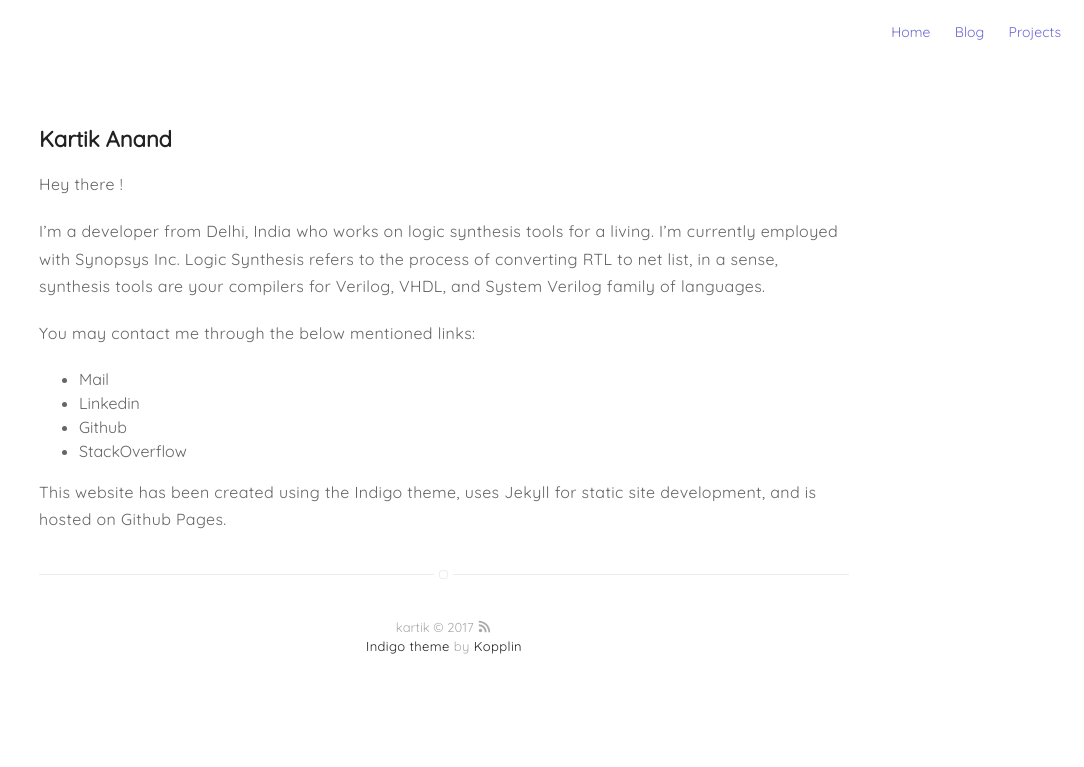
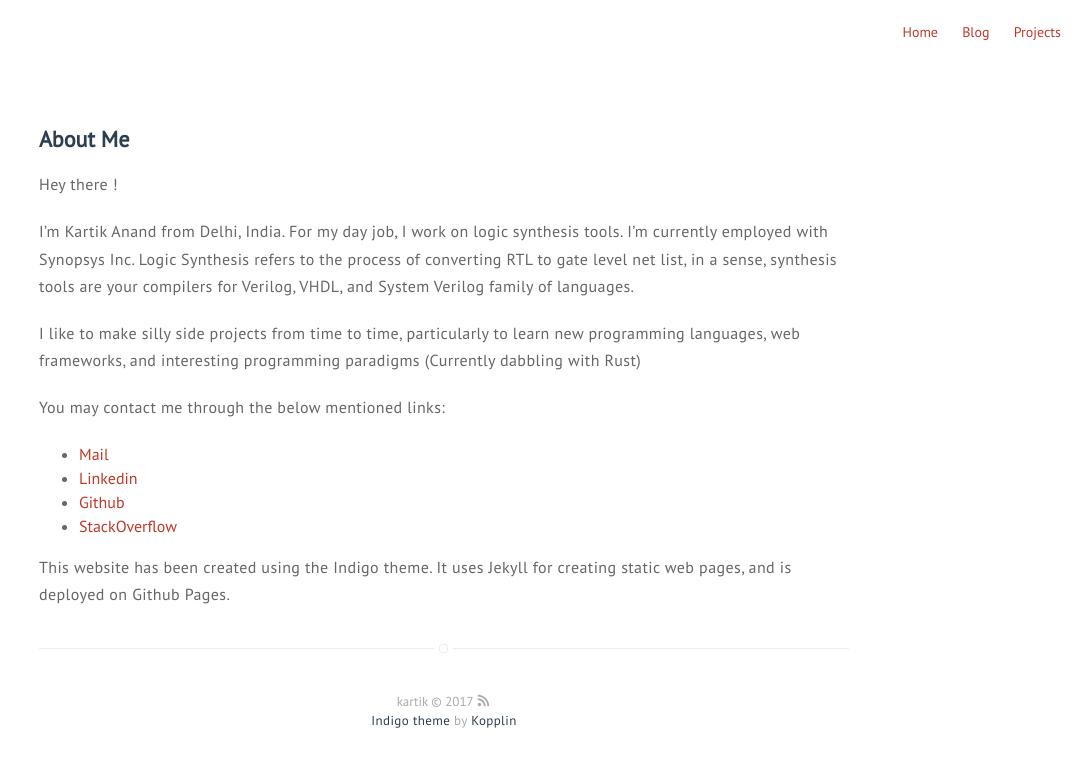
Before and after one commit to kartikanand/kartikanand.github.io, a Jekyll site: the page built from about.md, in a window 1280 px wide. Shown: the top 767 px of the page, without its empty margins (196-1280 px from the left). Built offline with Jekyll 4.4.1, drawn with Linux system fonts in a browser that asks for light colours.

Commit message:
change about page text; update link color; update font

```diff
--- a/_layouts/default.html
+++ b/_layouts/default.html
@@ -18,7 +18,8 @@ layout:
 
     <link rel="canonical" href="{{ site.url }}{{ page.url | replace:'index.html','' }}">
     <link rel="alternate" type="application/rss+xml" title="{{ site.title }}" href="{{ site.url }}{{ "/feed.xml" }}" />
-    <link href="https://fonts.googleapis.com/css?family=Quicksand" rel="stylesheet">
+    <link href="https://fonts.googleapis.com/css?family=PT+Sans" rel="stylesheet">
+
 
     <style>
     {% capture scss_sheet %}{% include style.scss %}{% endcapture %}
--- a/_sass/base/general.sass
+++ b/_sass/base/general.sass
@@ -29,7 +29,11 @@ h4
 
 a
 	color: $delta
-	text-decoration: underline
+	text-decoration: none
+
+	&:hover
+		text-decoration: underline
+		color: lighten($delta, 15%)
 
 p
 	line-height: 1.7
--- a/_sass/base/variables.sass
+++ b/_sass/base/variables.sass
@@ -1,10 +1,10 @@
-$fontSans: "Quicksand", Helvetica, Arial, sans-serif
+$fontSans: "PT Sans", Helvetica, Arial, sans-serif
 $fontMonospace: "Consolas", Liberation Mono, Menlo, Courier, monospace
 
 $alpha: #666
-$beta: #222
+$beta: #2c3e50
 $gama: #aaa
-$delta: #6B69D6
+$delta: #c0392b
 $epsilon: #ededed
 
 $mobile: "only screen and (max-width: 400px)"
--- a/about.md
+++ b/about.md
@@ -3,17 +3,19 @@ title: About
 layout: page
 ---
 
-## Kartik Anand
+## About Me
 
 Hey there !
 
-I'm a developer from Delhi, India who works on logic synthesis tools for a living. I'm currently employed with Synopsys Inc. Logic Synthesis refers to the process of converting RTL to net list, in a sense, synthesis tools are your compilers for Verilog, VHDL, and System Verilog family of languages.
+I’m Kartik Anand from Delhi, India. For my day job, I work on logic synthesis tools. I’m currently employed with Synopsys Inc. Logic Synthesis refers to the process of converting RTL to gate level net list, in a sense, synthesis tools are your compilers for Verilog, VHDL, and System Verilog family of languages.
+
+I like to make silly side projects from time to time, particularly to learn new programming languages, web frameworks, and interesting programming paradigms (Currently dabbling with Rust)
 
 You may contact me through the below mentioned links:
 
-- Mail
-- Linkedin
-- Github
-- StackOverflow
+- [Mail](me@kartikanand.com)
+- [Linkedin](http://linkedin.com/in/kartikanand1)
+- [Github](https://github.com/kartikanand)
+- [StackOverflow](http://stackoverflow.com/users/1251851/kartik-anand)
 
-This website has been created using the Indigo theme, uses Jekyll for static site development, and is hosted on Github Pages.
+This website has been created using the Indigo theme. It uses Jekyll for creating static web pages, and is deployed on Github Pages.
```
Also changed, not shown: projects.md (+2 -0 lines).
